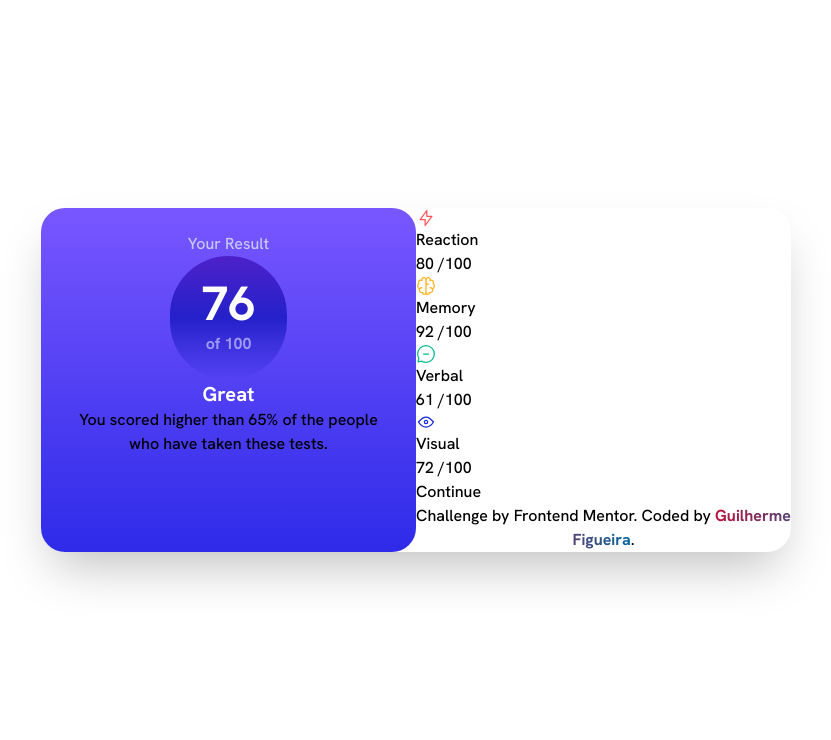
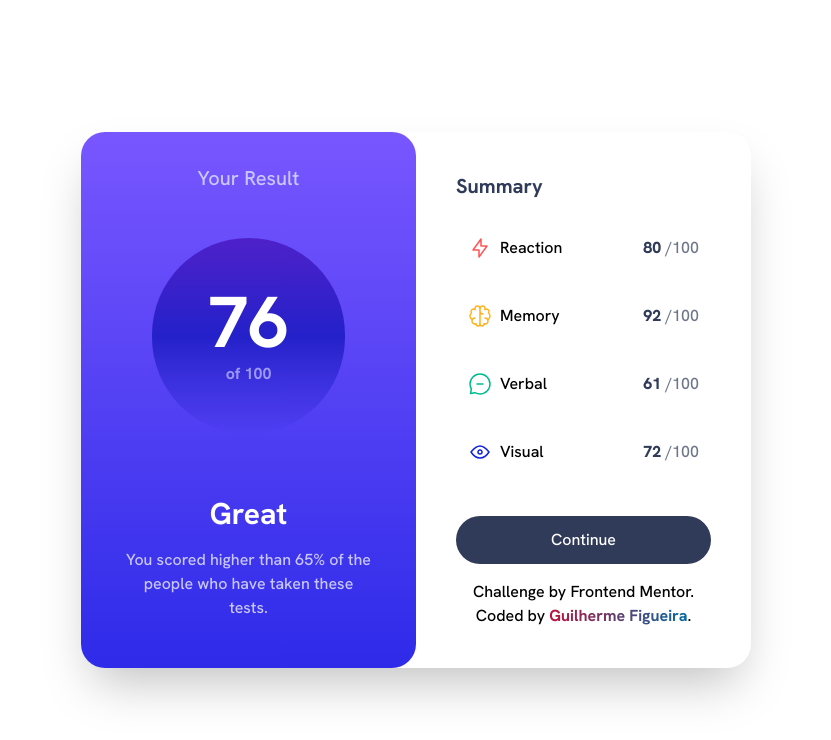
Before and after one commit to GuilhermeFigueira/results-summary, a React (Vite) app: page / in a window 1280 px wide. Shown: the top 740 px of the page, without its empty margins (224-1055 px from the left). Built offline with nearby package versions, Linux system fonts and the light colour scheme.

Commit message:
finalizado

```diff
--- a/src/App.tsx
+++ b/src/App.tsx
@@ -3,41 +3,65 @@ import TestResults from "./data.json";
 
 function App() {
 	return (
-		<div className="h-screen w-screen flex">
-			<main className="mx-auto flex flex-col sm:flex-row shadow-2xl rounded-3xl my-52 transition-all h-fit">
-				<article className="bg-gradient-to-b from-blue-slate to-blue-royal text-center  rounded-3xl max-w-[375px] p-6">
-					<h1 className="text-blue-lavender">Your Result</h1>
-					<div className="rounded-full bg-gradient-to-b from-blue-violet via-blue-persian to-transparent  w-fit py-6 px-8  text-white font-bold items-center m-auto flex flex-col gap-1 ">
-						<h2 className="text-5xl">76</h2>
+		<div className="h-screen flex">
+			<main className="m-auto flex flex-col sm:flex-row shadow-2xl rounded-3xl  transition-all">
+				<article className="items-center flex flex-col gap-8 bg-gradient-to-b from-blue-slate to-blue-royal text-center  rounded-3xl w-full sm:max-w-[335px] py-8">
+					<h1 className="text-blue-lavender text-xl">Your Result</h1>
+					<div className="rounded-full bg-gradient-to-b from-blue-violet via-blue-persian to-transparent  w-fit py-12 px-14  text-white font-bold items-center m-auto flex flex-col gap-1 ">
+						<h2 className="text-7xl">76</h2>
 						<span className="text-blue-lavender opacity-70">
 							of 100
 						</span>
 					</div>
-					<h3 className="text-white font-bold text-xl">Great</h3>
-					<footer>
-						You scored higher than 65% of the people who have taken
-						these tests.
+					<div className="flex flex-col gap-4 py-4 w-3/4">
+						<h3 className="text-white font-bold text-3xl">Great</h3>
+						<footer className="text-blue-lavender">
+							You scored higher than 65% of the people who have
+							taken these tests.
 						</footer>
+					</div>
 				</article>
-				<aside className="rounded-3xl max-w-[375px] h-">
-					<title>Summary</title>
+				<aside className="flex flex-col gap-6 rounded-3xl sm:max-w-[335px] w-full p-10">
+					<h1 className="text-xl font-bold text-blue-dark ">
+						Summary
+					</h1>
+					<div className="flex flex-col gap-5">
 						{TestResults.map((results) => {
 							const categoryLowerCase =
 								results.category.toLowerCase();
+							let color = "";
+							switch (results.category) {
+								case "Reaction":
+									color = "red";
+									break;
+								case "Memory":
+									color = "yellow";
+									break;
+								case "Verbal":
+									color = "green";
+									break;
+								case "Visual":
+									color = "blue-cobalt";
+									break;
+							}
 							return (
 								<Skill
 									key={results.category}
 									category={results.category}
 									icon={categoryLowerCase}
 									score={results.score}
+									color={color}
 								/>
 							);
 						})}
-
-					<button>Continue</button>
+					</div>
 
 					<div>
-						<div className="text-center ">
+						<button className="bg-blue-dark text-white hover:bg-gradient-to-b from-blue-slate to-blue-royal transition-colors w-full rounded-full p-3 mt-4">
+							Continue
+						</button>
+
+						<div className="text-center pt-4">
 							Challenge by{" "}
 							<a
 								href="https://www.frontendmentor.io?ref=challenge"
--- a/src/Skill.tsx
+++ b/src/Skill.tsx
@@ -2,16 +2,21 @@ interface SkillProps {
 	category: string;
 	score: number;
 	icon: string;
+	color: string;
 }
 
-export default function Skill({ category, score, icon }: SkillProps) {
+export default function Skill({ category, score, icon, color }: SkillProps) {
 	return (
-		<div>
-			<div>
+		<div
+			className={`flex justify-between bg-${color} bg-opacity-10 p-3 rounded-xl`}
+		>
+			<div className="flex">
 				<img src={`/icon-${icon}.svg`} alt={`${category} icon`} />
+				<div className={`text-${color} px-2`}>{category}</div>
 			</div>
-			<div>{category}</div>
-			<div>{score} /100</div>
+			<div className="text-blue-dark font-extrabold">
+				{score} <span className="font-medium opacity-70">/100</span>
+			</div>
 		</div>
 	);
 }
```
Lines whose indentation alone changed are shown as unchanged.
